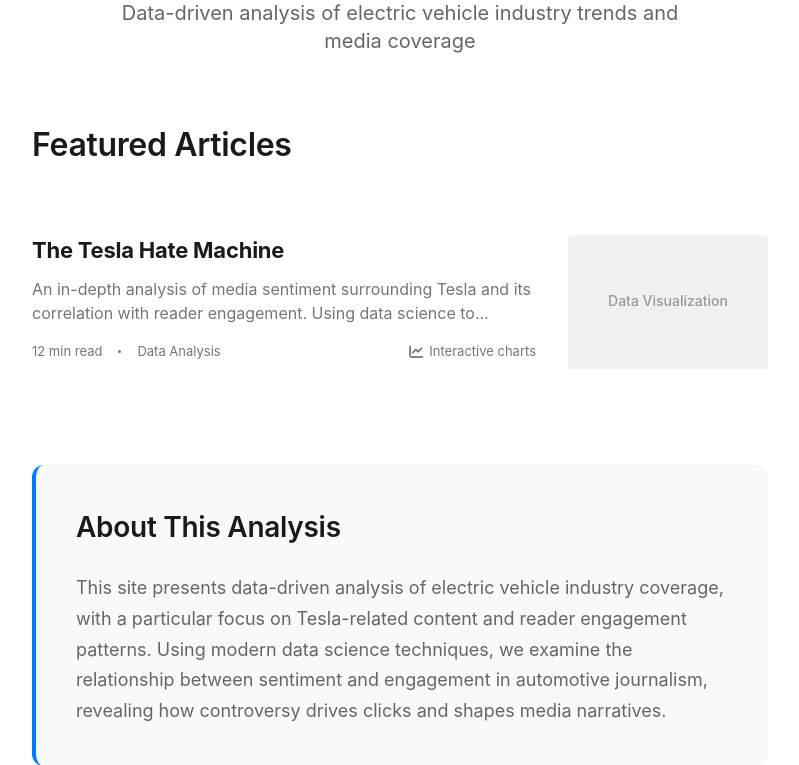
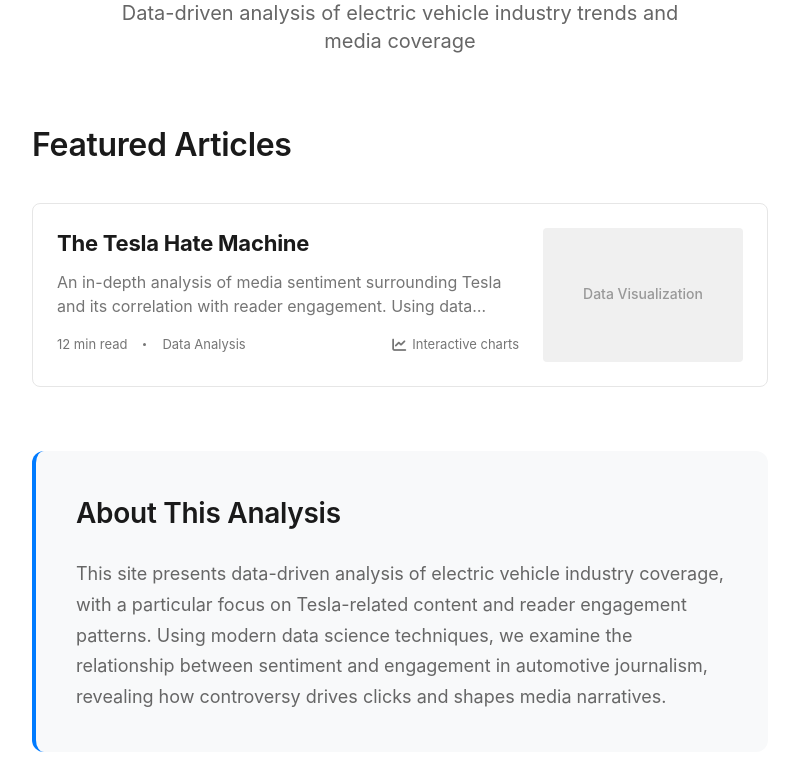
Before and after one commit to ljonespwc/electrek-scraper, a Flask app: page / in a window 1280 px wide. Shown: the part 255-1020 px from the top of the page, without its empty margins (240-1039 px from the left). Run offline with Flask 3, Linux system fonts and the light colour scheme; some web fonts are replaced.

Commit message:
style: update article cards with modern box design and hover effects

```diff
--- a/electrek_scraper/templates/landing_clean.html
+++ b/electrek_scraper/templates/landing_clean.html
@@ -84,21 +84,24 @@
         }
 
         .article-card {
-            border-bottom: 1px solid #e6e6e6;
-            padding: 2rem 0;
+            border: 1px solid #e6e6e6;
+            border-radius: 8px;
+            padding: 1.5rem;
+            margin-bottom: 1.5rem;
             transition: all 0.2s ease;
             background: #ffffff;
             display: flex;
-            gap: 2rem;
+            gap: 1.5rem;
             align-items: flex-start;
         }
 
         .article-card:hover {
-            opacity: 0.8;
+            box-shadow: 0 4px 12px rgba(0,0,0,0.1);
+            border-color: #d1d5db;
         }
 
         .article-card:last-child {
-            border-bottom: none;
+            margin-bottom: 0;
         }
 
         .article-image {
```
